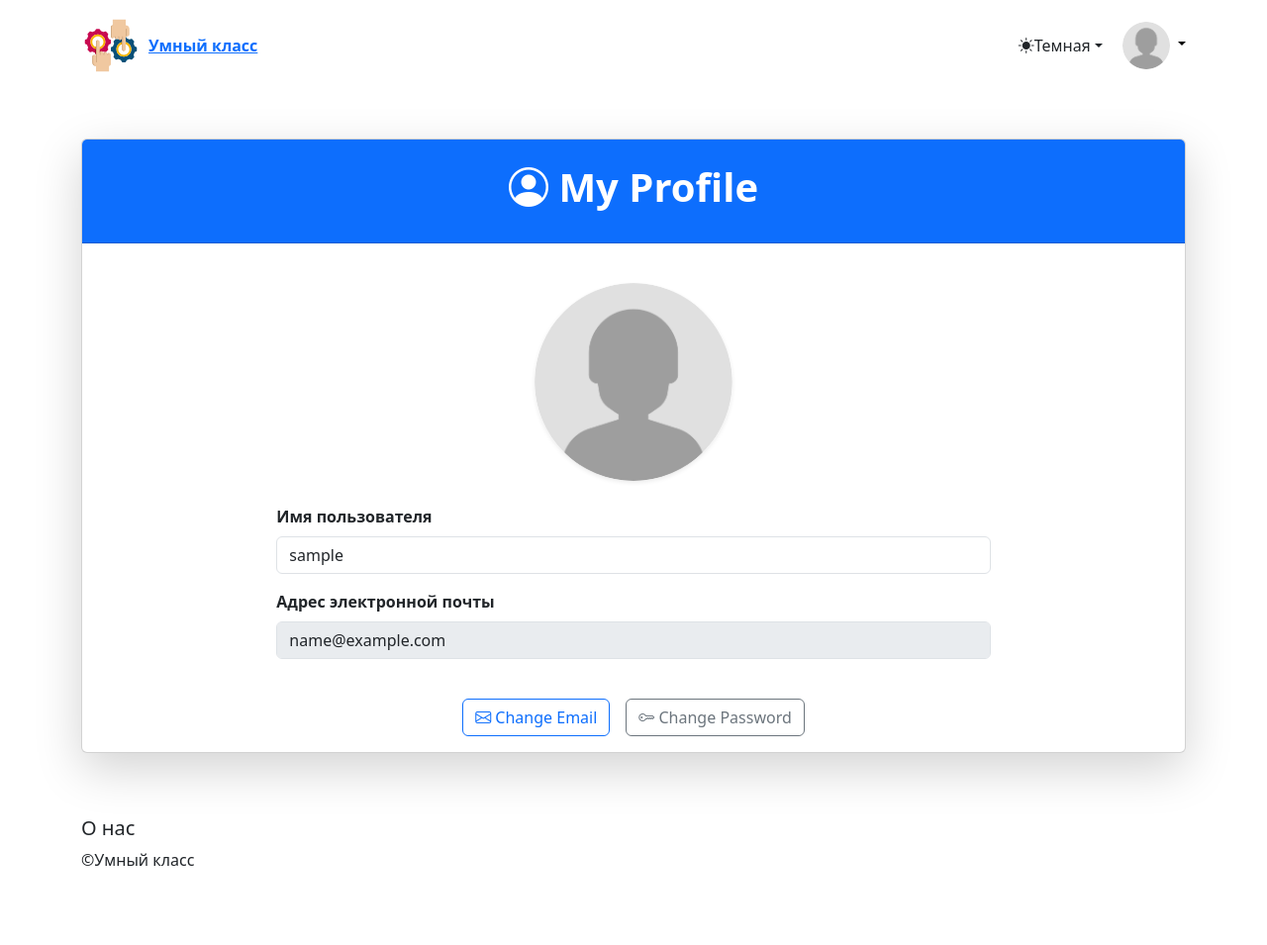
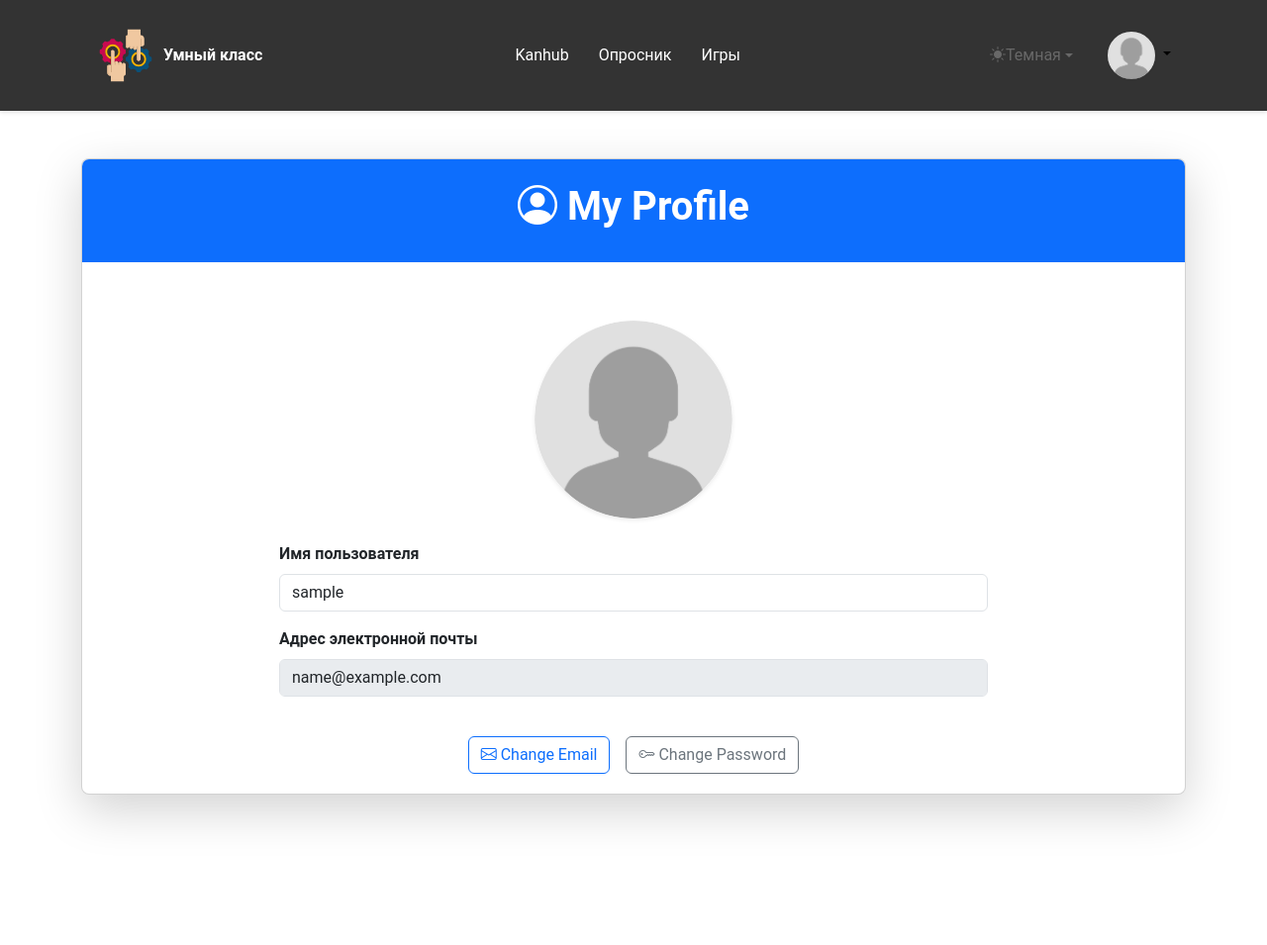
Before and after one commit to 124476/Smart_Class, a Django app: page /auth/profile/ in a window 1280 px wide. Shown: the whole page at 99% size. Before the commit the page ends 875 px from the top, so only its background shows below. Run offline with Django 4.2, Linux system fonts and the light colour scheme; the visitor is signed in with stand-in values (Sample User, id 1); some libraries are stand-ins or nearby versions.

Commit message:
Uplode: games; Refresh: requirements

```diff
--- a/requirements.txt
+++ b/requirements.txt
@@ -10,3 +10,4 @@
 python-dotenv==1.0.0
 requests==2.32.3
 sorl-thumbnail==12.9.0
+setuptools==75.6.0
--- a/smart_class/apps/homepage/urls.py
+++ b/smart_class/apps/homepage/urls.py
@@ -5,4 +5,7 @@
 app_name = "homepage"
 urlpatterns = [
     path("", apps.homepage.views.Home.as_view(), name="main"),
+    path("games/", apps.homepage.views.Games.as_view(), name="games"),
+    path("tatarlango/", apps.homepage.views.Tatarlango.as_view(), name="tatarlango"),
+    path("entangled_tale/", apps.homepage.views.EntangledTale.as_view(), name="entangled_tale"),
 ]
--- a/smart_class/smart_class/settings.py
+++ b/smart_class/smart_class/settings.py
@@ -70,10 +70,6 @@
     "django.middleware.clickjacking.XFrameOptionsMiddleware",
     "allauth.account.middleware.AccountMiddleware",
 ]
-
-if DEBUG:
-    MIDDLEWARE.append("debug_toolbar.middleware.DebugToolbarMiddleware")
-    INSTALLED_APPS.append("debug_toolbar")
 
 ROOT_URLCONF = "smart_class.urls"
 
--- a/smart_class/smart_class/urls.py
+++ b/smart_class/smart_class/urls.py
@@ -35,9 +35,3 @@
     ),
 )
 urlpatterns += static(settings.MEDIA_URL, document_root=settings.MEDIA_ROOT)
-if settings.DEBUG:
-    import debug_toolbar
-
-    urlpatterns += [
-        path("__debug__/", include(debug_toolbar.urls)),
-    ]
--- /dev/null
+++ b/smart_class/static_dev/css/custom.css
@@ -0,0 +1,170 @@
+html, body {
+  height: 100%;
+}
+
+body {
+  font-family: 'Roboto', sans-serif;
+  display: flex;
+  flex-direction: column;
+}
+
+body[data-bs-theme="light"] {
+  background-color: #e1e5e4;
+  color: #000;
+}
+
+body[data-bs-theme="light"] footer {
+  background-color: #d8dee2;
+  color: #000;
+}
+
+body[data-bs-theme="dark"] {
+  background-color: #3c3c3c;
+  color: #ffffff;
+}
+
+body[data-bs-theme="dark"] footer {
+  background-color: #222222;
+  color: #ffffff;
+}
+
+body[data-bs-theme="light"] header {
+  background-color: #d8dee2;
+  color: #000;
+}
+
+body[data-bs-theme="dark"] header {
+  background-color: #222222;
+  color: #fff;
+}
+
+body[data-bs-theme="light"] header a {
+  color: #000;
+}
+
+body[data-bs-theme="dark"] header a {
+  color: #fff;
+}
+
+body[data-bs-theme="light"] header .btn.dropdown-toggle {
+  color: #4f4f4f;
+}
+
+body[data-bs-theme="dark"] header .btn.dropdown-toggle {
+  color: #fff;
+}
+
+body[data-bs-theme="dark"] header a:hover,
+header a.active  {
+  background-color: #555;
+}
+
+body[data-bs-theme="light"] header a:hover,
+header a.active  {
+  background-color: #9b9f9f;
+}
+
+header {
+  background-color: #333;
+  color: #fff;
+  box-shadow: 0 2px 4px rgba(0, 0, 0, 0.1);
+}
+
+header nav {
+  display: flex;
+  align-items: center;
+  justify-content: space-between;
+}
+
+header a {
+  color: #fff;
+  text-decoration: none;
+  padding: 10px 15px;
+  border-radius: 5px;
+  transition: background-color 0.3s, color 0.3s;
+}
+
+header .btn.dropdown-toggle {
+  color: #686868;
+  background-color: transparent;
+  border: none;
+  transition: color 0.3s;
+}
+
+header .nav-tabs .nav-link {
+  color: #fff;
+}
+
+header .dropdown-menu {
+  background-color: #444;
+}
+
+header .dropdown-menu .dropdown-item {
+  color: #fff;
+  transition: background-color 0.3s;
+}
+
+header .dropdown-menu .dropdown-item:hover {
+  background-color: #555;
+}
+
+footer {
+  color: #fff;
+  text-align: center;
+  padding: 15px 0;
+  margin-top: auto;
+}
+
+footer span {
+  font-size: 14px;
+  color: #aaa;
+}
+
+footer b {
+  font-size: 14px;
+  color: #fff;
+}
+
+.card {
+  border-radius: 8px;
+  overflow: hidden;
+}
+
+.card-header {
+  font-weight: bold;
+  border-bottom: none;
+}
+
+.card-body {
+  padding: 20px;
+}
+
+.card .btn {
+  transition: transform 0.2s, background-color 0.3s;
+}
+
+.card .btn:hover {
+  transform: translateY(-2px);
+}
+
+.card .btn-primary {
+  background-color: #0d6efd;
+  border: none;
+}
+
+.card .btn-primary:hover {
+  background-color: #0a58ca;
+}
+
+.card .btn-light {
+  background-color: #f8f9fa;
+  color: #212529;
+}
+
+.card .btn-light:hover {
+  background-color: #e2e6ea;
+}
+
+.text-center {
+  margin-bottom: 15px;
+}
--- a/smart_class/templates/includes/header.html
+++ b/smart_class/templates/includes/header.html
@@ -1,5 +1,6 @@
 {% load static %}
 {% load active_link_tags %}
+{% load i18n %}
 
 <header>
   <div class="container d-flex justify-content-between align-items-center py-3">
@@ -7,6 +8,11 @@
       <img src="{% static 'img/logo.svg' %}" alt="Logo" height="60">
       <span class="ms-2 fw-bold">Умный класс</span>
     </a>
+    <nav class="my-auto nav-item dropdown">
+      <a href="#">{% trans "Kanhub" %}</a>
+      <a href="#">{% trans "Опросник" %}</a>
+      <a href="{% url 'homepage:games' %}" class="{% if view_name == 'homepage:games' %}active{% endif %}">{% trans "Игры" %}</a>
+    </nav>
     <nav class="d-flex">
       <nav class="my-auto nav-item dropdown">
         <button class="btn border-0 dropdown-toggle d-flex align-items-center" id="theme-dropdown" type="button" data-bs-toggle="dropdown" aria-expanded="false">
```
Also changed, not shown: smart_class/apps/homepage/views.py (+12 -0 lines), smart_class/templates/homepage/entangled_tale.html (added, +13 -0 lines), smart_class/templates/homepage/games.html (added, +44 -0 lines), smart_class/templates/homepage/tatarlango.html (added, +13 -0 lines), 2 other files.
